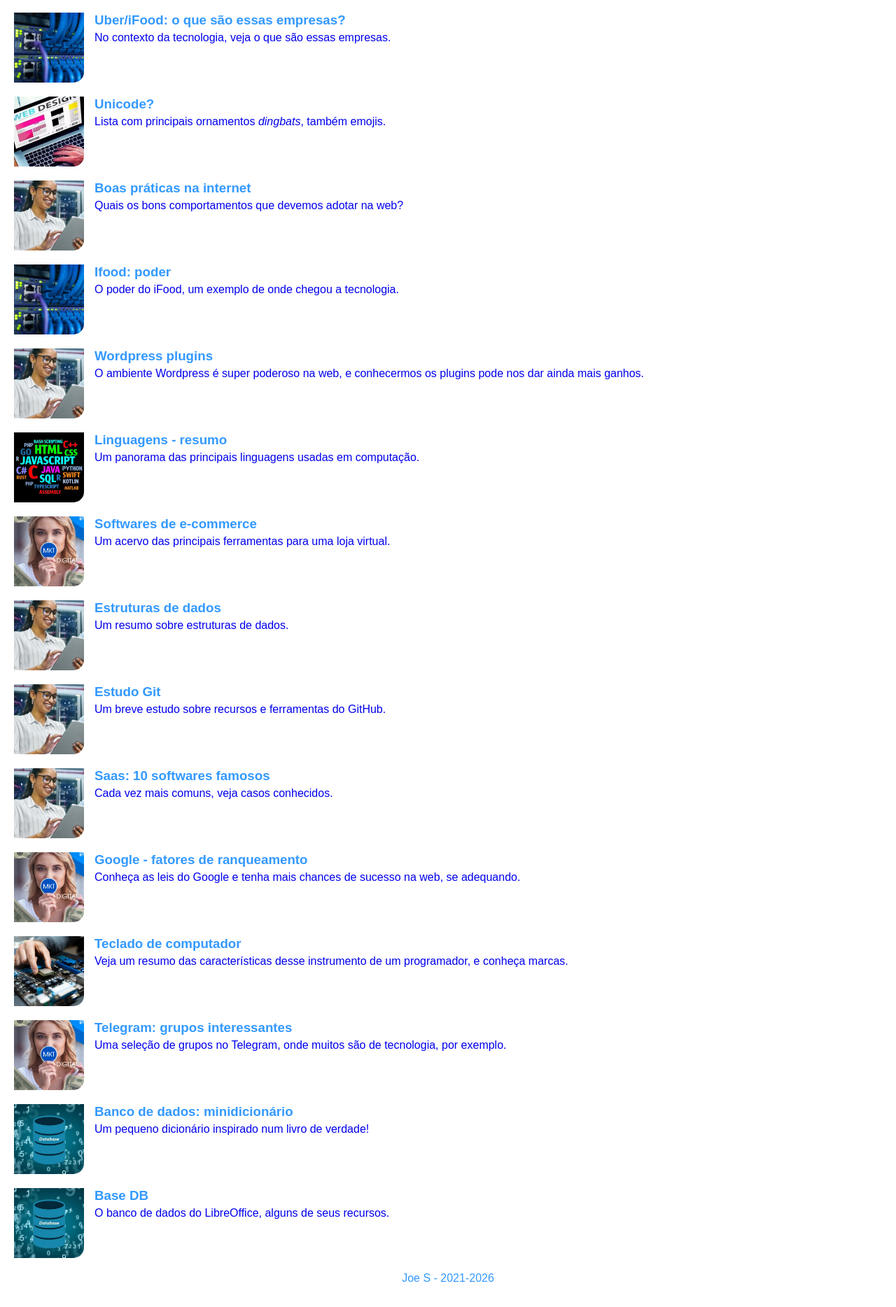
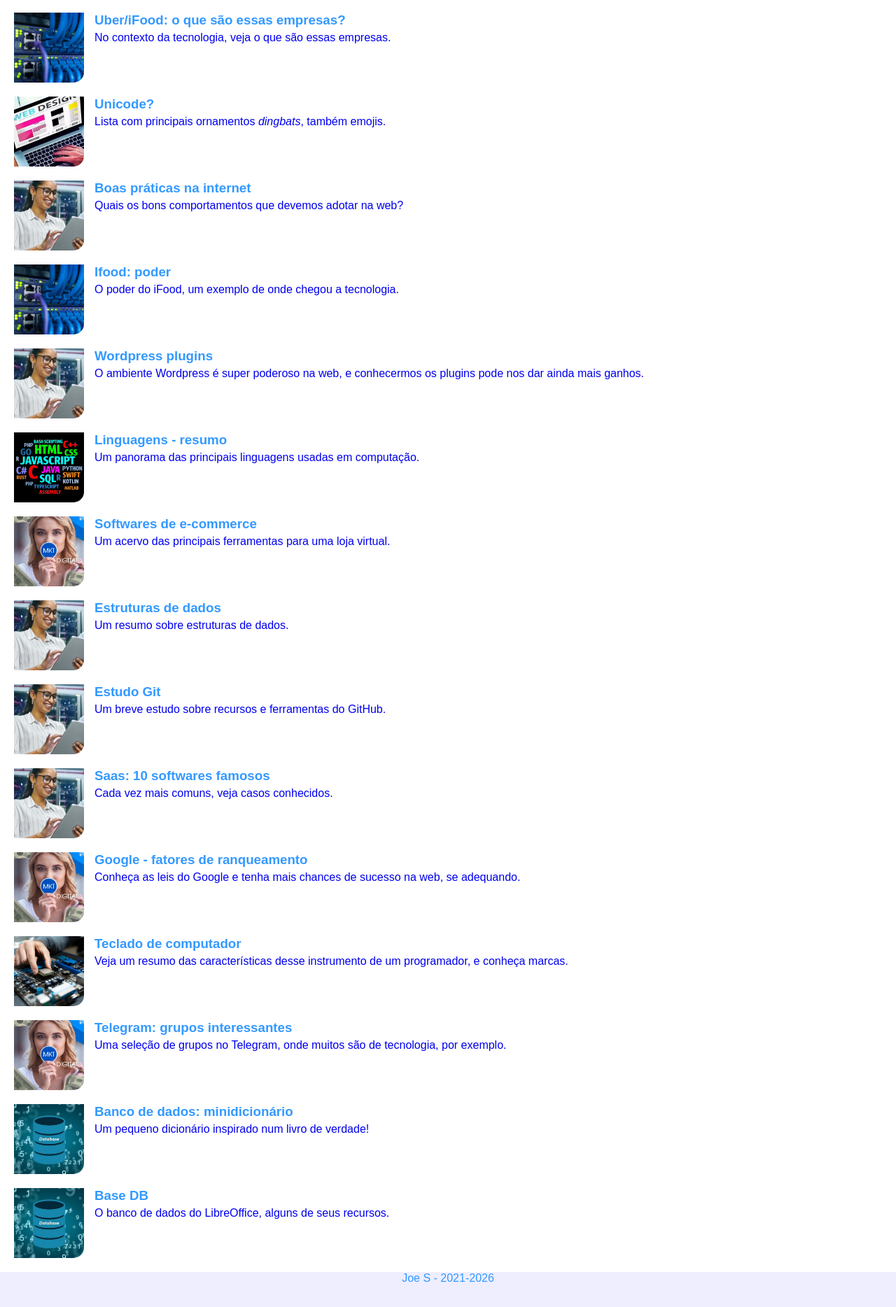
Before and after one commit to Joesynth/joesynth.github.io, a Jekyll site: the page built from index.html, in a window 1280 px wide. Shown: the part 2887-4755 px from the top of the page at 70% size. Built offline with Jekyll 4.4.1, drawn with Linux system fonts in a browser that asks for light colours.

Commit message:
Update style.css

```diff
--- a/css/style.css
+++ b/css/style.css
@@ -22,10 +22,7 @@ header {
 	font-weight: bold;
 	}
 
-footer {
-	text-align: center;
-	color: var(--cor-escura);
-}
+footer { text-align: center; color: var(--cor-escura); background-color: var(--cor-clara); }
 
 /* Navegação e Lógica do Hamburger */
 nav { background: var(--cor-clara); padding: 10px; position: relative; margin-bottom: 2em;}
```
